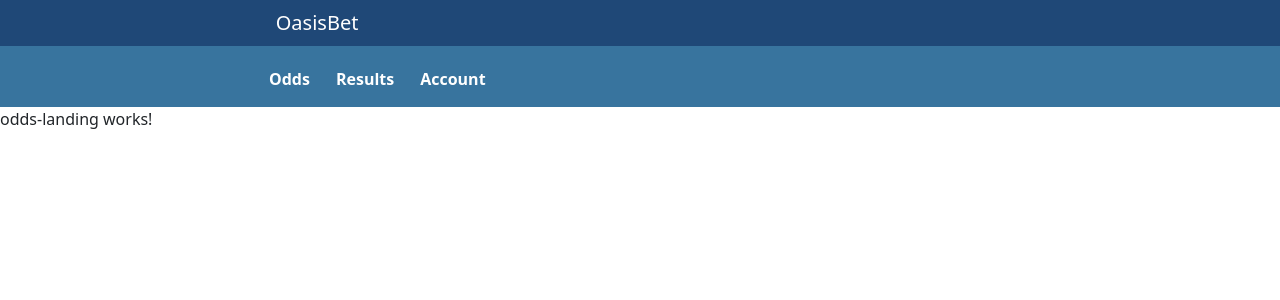
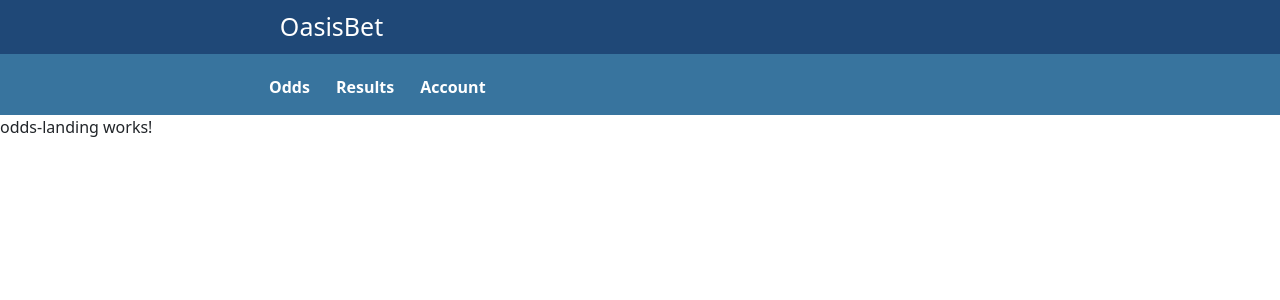
Before and after one commit to Vixen0219/Oasis-Angular, an Angular app in the folder oasisbet-frontend/: page / in a window 1280 px wide. Shown: the top 300 px of the page. Built offline with nearby package versions, Linux system fonts and the light colour scheme.

Commit message:
style headers

```diff
--- a/oasisbet-frontend/src/app/views/b-header/header.component.css
+++ b/oasisbet-frontend/src/app/views/b-header/header.component.css
@@ -3,6 +3,7 @@
 }
 
 .navbar-brand {
+    font-size: 25px;
     margin-left: 20%;
     padding-top: 5px;
 }
--- a/oasisbet-frontend/src/app/views/c-main-menu/main-menu.component.css
+++ b/oasisbet-frontend/src/app/views/c-main-menu/main-menu.component.css
@@ -17,12 +17,12 @@
     color: white;
 }
 
-.nav-link:hover {
+.active{
+    background-color: white;
+}
+
+.navbar-nav .nav-link:not(.active):hover {
     color: white;
     background-color: #1588ca;
     cursor: pointer;
 }
-
-.active{
-    background-color: white;
-}
```
